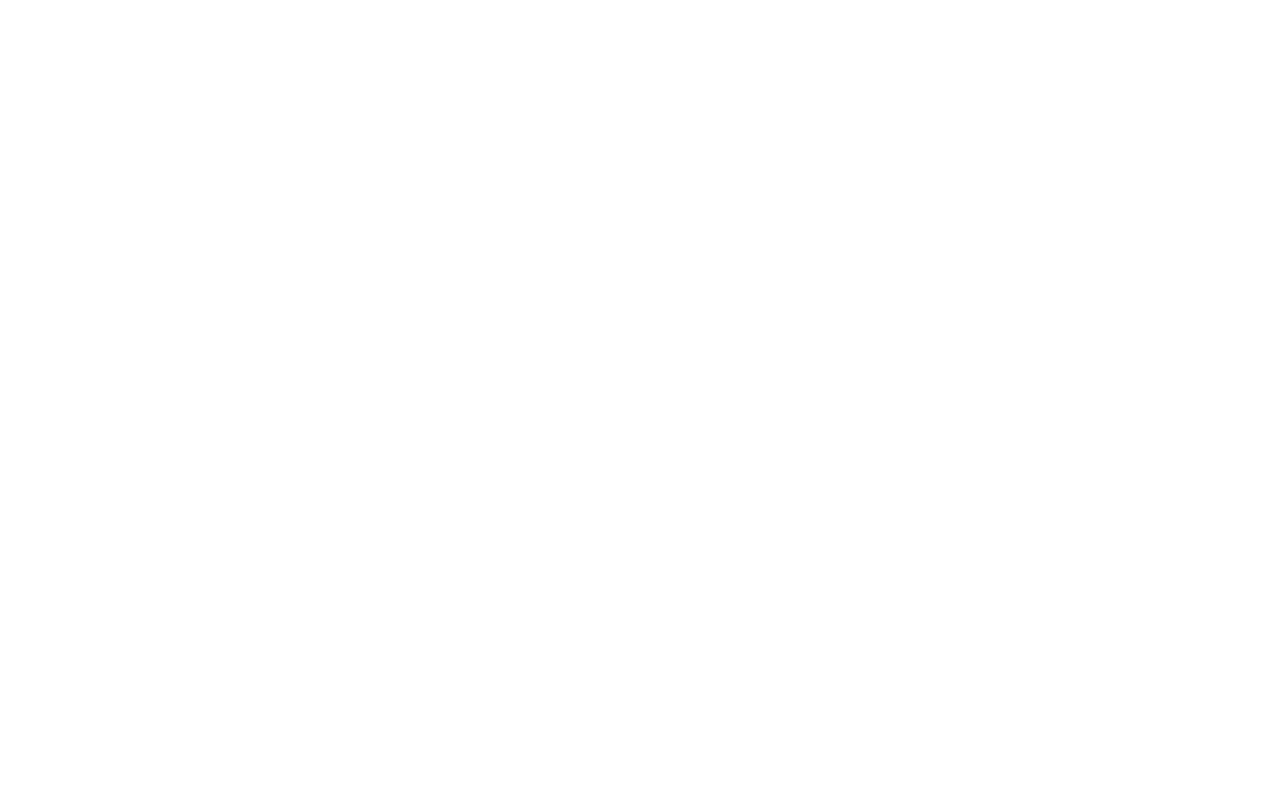
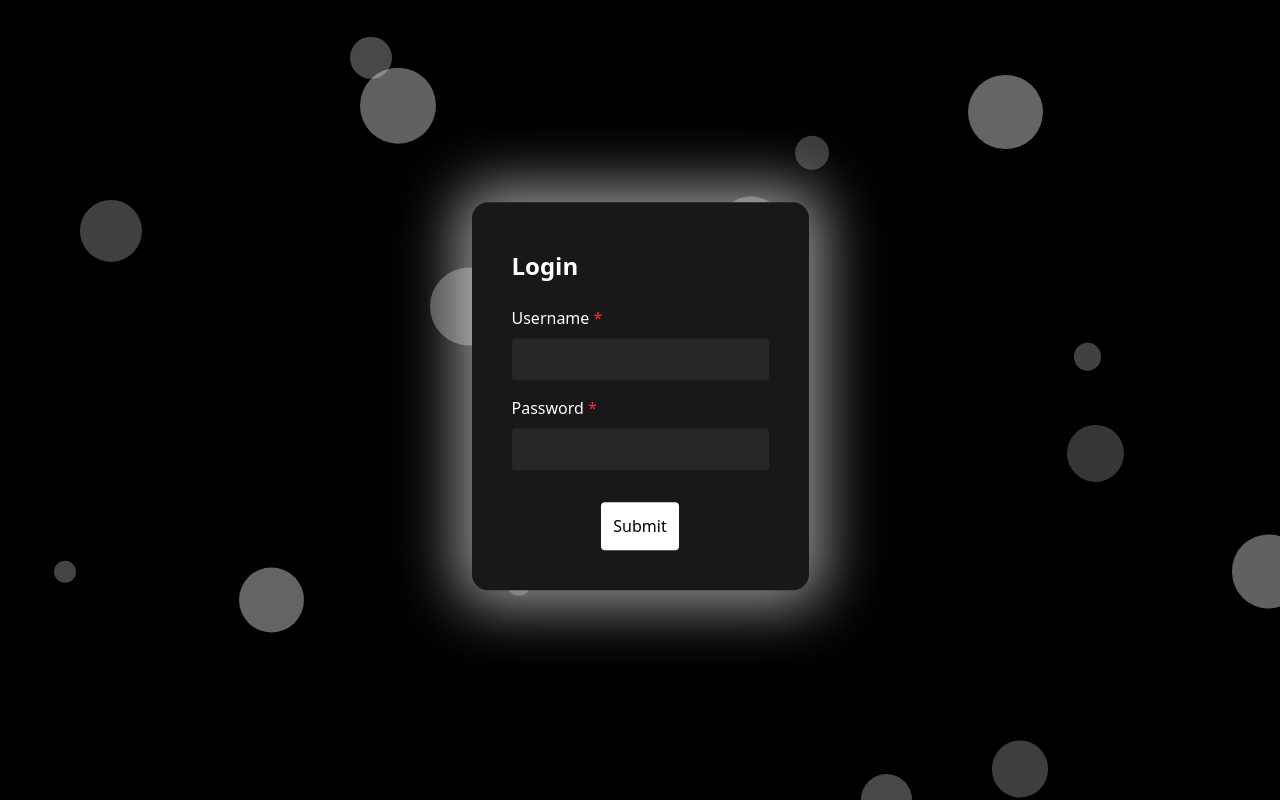
Before and after one commit to barcode8/VideoHub, a React (Vite) app in the folder Frontend/: page /login in a window 1280 px wide. Built offline with nearby package versions, Linux system fonts and the light colour scheme.

Commit message:
Added login link to header and did basic styling for login component

```diff
--- a/Frontend/src/components/Header/Header.jsx
+++ b/Frontend/src/components/Header/Header.jsx
@@ -50,6 +50,8 @@
 
                     {/* Login / Register buttons */}
                     <div className="flex items-center space-x-3">
+                        <Link
+                            to='/login'>
                             <motion.button
                                 className="text-white border-2 border-white py-1 px-3 rounded-full"
                                 whileHover={{ scale: 1.1 }}
@@ -57,6 +59,7 @@
                             >
                                 Login
                             </motion.button>
+                        </Link>
 
                         <Link
                             to="/register">
--- a/Frontend/src/components/Login/Login.jsx
+++ b/Frontend/src/components/Login/Login.jsx
@@ -1,6 +1,159 @@
-export default function Login(){
+import { motion } from "framer-motion"
+import { useMemo } from "react"
+import { ClipLoader } from "react-spinners"
+
+export default function Login() {
+    const bubbles = useMemo(() =>
+        [...Array(15)].map(() => ({
+            size: Math.random() * 60 + 20,
+            top: `${Math.random() * 100}%`,
+            left: `${Math.random() * 100}%`,
+            duration: Math.random() * 6 + 4
+        })), []
+    );
+
+    const success = false
+    const loading = false
+    const error = ""
+
     return (
         <>
+            <div className="bg-black h-screen w-screen flex items-center justify-center font-roboto overflow-x-hidden overflow-y-hidden relative">
+                <div className="absolute top-0 left-0 w-full h-full">
+                    {bubbles.map((bubble, i) => (
+                        <motion.div
+                            key={i}
+                            className="absolute rounded-full bg-white opacity-20"
+                            style={{
+                                width: bubble.size,
+                                height: bubble.size,
+                                top: bubble.top,
+                                left: bubble.left
+                            }}
+                            animate={{
+                                y: [0, -50, 0],
+                                opacity: [0.2, 0.4, 0.2]
+                            }}
+                            transition={{
+                                duration: bubble.duration,
+                                repeat: Infinity,
+                                ease: "easeInOut"
+                            }}
+                        />
+                    ))}
+                </div>
+
+                {success
+                    ? (
+                        <motion.div
+                            className="bg-zinc-900 w-auto h-auto rounded-2xl p-10 flex flex-col items-start justify-start content-between space-y-6 shadow-[0_0_60px_15px_rgba(255,255,255,0.6)]"
+                            initial={{ y: 50, opacity: 0 }}
+                            animate={{
+                                y: [0, -15, 0],
+                                opacity: 1
+                            }}
+                            transition={{
+                                y: {
+                                    repeat: Infinity,
+                                    repeatType: "mirror",
+                                    duration: 3,
+                                    ease: "easeInOut"
+                                },
+                                opacity: { duration: 1.2, ease: "easeOut" }
+                            }}
+                        >
+                            <motion.svg
+                                xmlns="http://www.w3.org/2000/svg"
+                                fill="none"
+                                viewBox="0 0 24 24"
+                                strokeWidth={2}
+                                stroke="green"
+                                className="w-16 h-16"
+                                initial={{ pathLength: 0 }}
+                                animate={{ pathLength: 1 }}
+                                transition={{ duration: 1 }}
+                            >
+                                <motion.path
+                                    strokeLinecap="round"
+                                    strokeLinejoin="round"
+                                    d="M4.5 12.75l6 6 9-13.5"
+                                />
+                            </motion.svg>
+
+                            <p className="text-green-600 font-semibold text-lg">
+                                Logged in Successfully!
+                            </p>
+                            <p className="text-gray-500 text-sm">
+                                Redirecting...
+                            </p>
+                        </motion.div>
+                    )
+
+                    : (
+                        <motion.div
+                            className="bg-zinc-900 w-auto h-auto rounded-2xl p-10 flex flex-col items-start justify-start content-between space-y-6 shadow-[0_0_60px_15px_rgba(255,255,255,0.6)]"
+                            initial={{ y: 50, opacity: 0 }}
+                            animate={{
+                                y: [0, -15, 0],
+                                opacity: 1
+                            }}
+                            transition={{
+                                y: {
+                                    repeat: Infinity,
+                                    repeatType: "mirror",
+                                    duration: 3,
+                                    ease: "easeInOut"
+                                },
+                                opacity: { duration: 1.2, ease: "easeOut" }
+                            }}
+                        >
+                            <h1 className="text-white text-center pt-2 font-bold text-2xl">
+                                Login
+                            </h1>
+
+                            <label htmlFor="username" className="text-white mb-2">
+                                Username <span className="text-red-500">*</span>
+                            </label>
+
+                            <motion.input
+                                id="username"
+                                type="text"
+                                className="bg-zinc-800 text-white placeholder-white rounded mb-4 px-3 py-2 outline-none border border-transparent focus:border-white focus:shadow-[0_0_15px_rgba(255,255,255,0.6)] transition-all duration-300"
+                                whileFocus={{ scale: 1.02 }}
+                            />
+
+                            <label htmlFor="password" className="text-white mb-2">
+                                Password <span className="text-red-500">*</span>
+                            </label>
+
+                            <motion.input
+                                id="password"
+                                type="password"
+                                className="bg-zinc-800 text-white placeholder-white rounded mb-4 px-3 py-2 outline-none border border-transparent focus:border-white focus:shadow-[0_0_15px_rgba(255,255,255,0.6)] transition-all duration-300"
+                                whileFocus={{ scale: 1.02 }}
+                            />
+
+                            {error && (
+                                <span className="text-red-600">{error}</span>
+                            )}
+
+                            <div className="w-full flex justify-center pt-4">
+                                <motion.button
+                                    className=" bg-white text-black p-3 rounded cursor-pointer"
+                                    whileHover={{ scale: 1.1 }}
+                                    whileTap={{ scale: 0.95 }}
+                                    disabled={loading ? true : false}
+                                >
+                                    {loading
+                                        ? (<ClipLoader size={18} />)
+                                        : (<span>Submit</span>)
+                                    }
+                                </motion.button>
+                            </div>
+                        </motion.div>
+                    )
+                }
+            </div>
         </>
     )
 }
```
Lines whose indentation alone changed are shown as unchanged.
